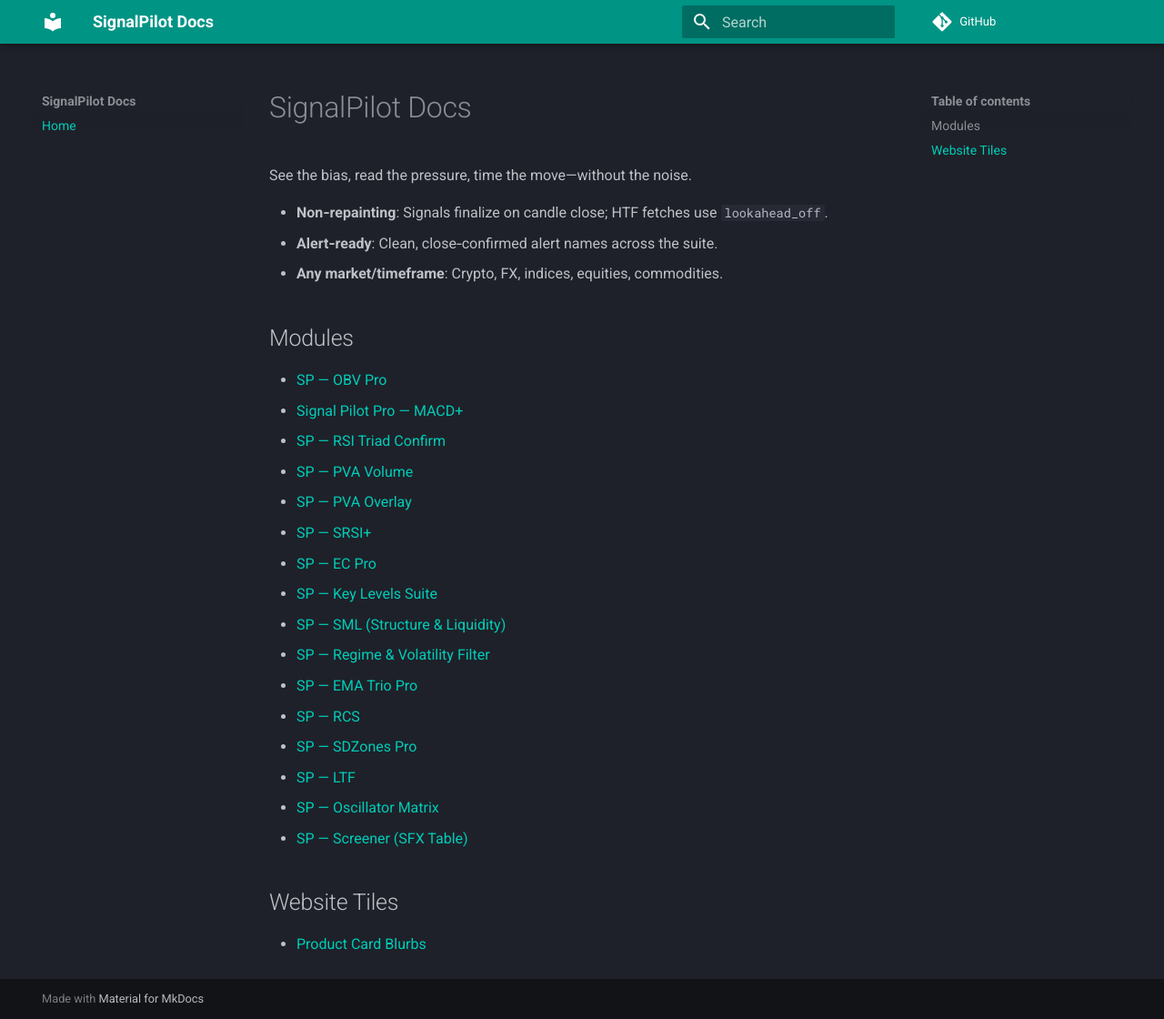
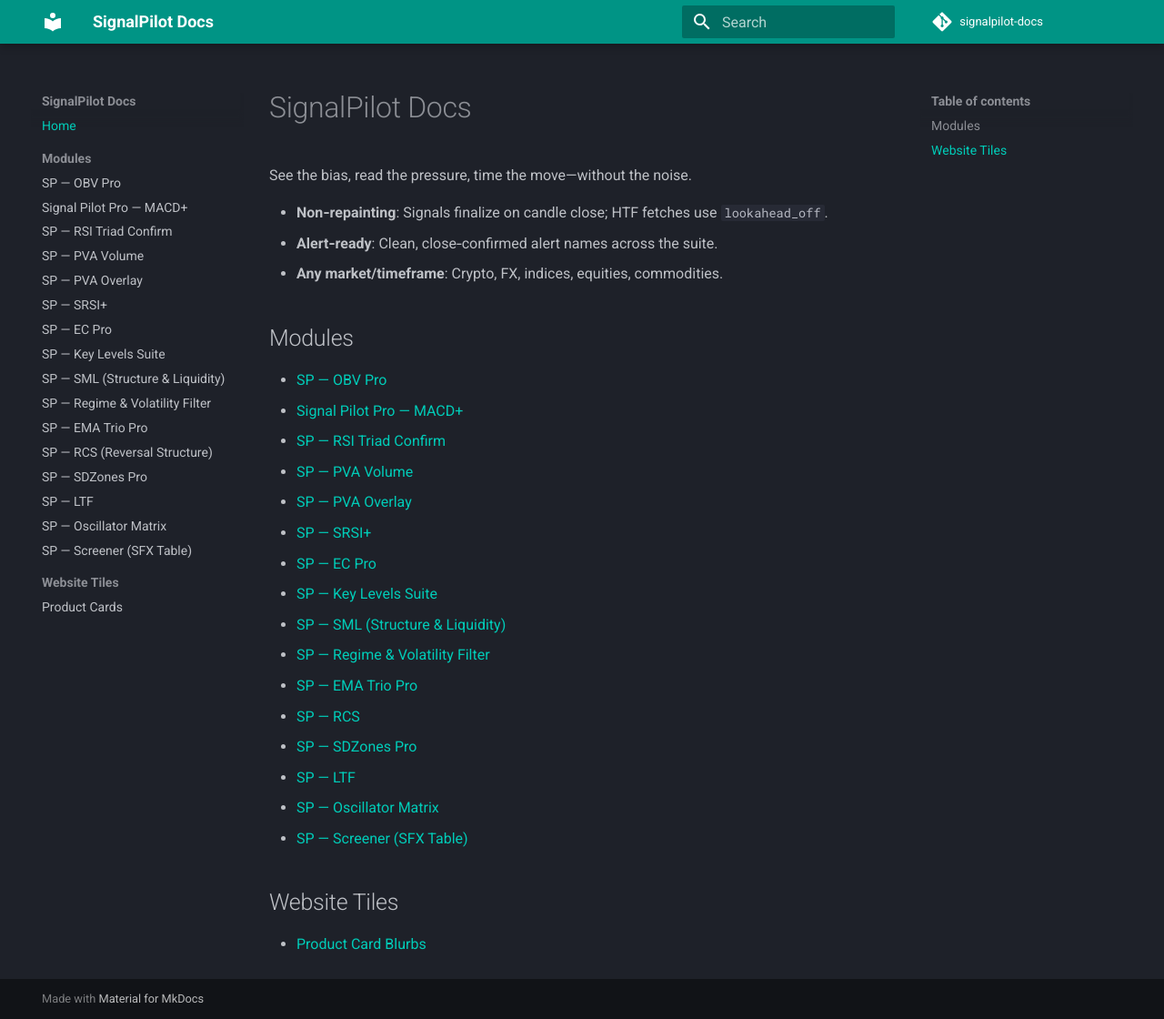
Before and after one commit to Signalpilot/signalpilot-docs, an MkDocs documentation site: the page built from docs/index.md, in a window 1280 px wide and 1120 px high. Shown: the whole window at 91% size. Built offline with MkDocs 1.6.1 and Material for MkDocs 9.7.7, drawn with Linux system fonts in a browser that asks for light colours; comment, search, counter and statistics services are not loaded.

Commit message:
Update mkdocs.yml

```diff
--- a/mkdocs.yml
+++ b/mkdocs.yml
@@ -1,13 +1,54 @@
+# mkdocs.yml
 site_name: SignalPilot Docs
+site_description: Non‑repainting, alert‑ready TradingView indicators for any market/timeframe.
 site_url: https://signalpilot.github.io/signalpilot-docs/
 repo_url: https://github.com/Signalpilot/signalpilot-docs
+repo_name: signalpilot-docs
+
 theme:
   name: material
+  features:
+    - navigation.top
+    - navigation.instant
+    - navigation.sections
+    - content.code.copy
+    - search.suggest
+    - search.highlight
   palette:
     - scheme: slate
       primary: teal
       accent: cyan
+
 plugins:
   - search
+
+markdown_extensions:
+  - admonition
+  - attr_list
+  - footnotes
+  - md_in_html
+  - tables
+  - toc:
+      permalink: true
+
 nav:
   - Home: index.md
+  - Modules:
+    - SP — OBV Pro: sp-obv-pro.md
+    - Signal Pilot Pro — MACD+: spp-macd-plus.md
+    - SP — RSI Triad Confirm: sp-rsi-triad-confirm.md
+    - SP — PVA Volume: sp-pva-volume.md
+    - SP — PVA Overlay: sp-pva-overlay.md
+    - SP — SRSI+: sp-srsi-plus.md
+    - SP — EC Pro: sp-ec-pro.md
+    - SP — Key Levels Suite: sp-key-levels-suite.md
+    - SP — SML (Structure & Liquidity): sp-sml-structure-liquidity.md
+    - SP — Regime & Volatility Filter: sp-regime-vol-filter.md
+    - SP — EMA Trio Pro: sp-ema-trio-pro.md
+    - SP — RCS (Reversal Structure): sp-rcs-reversal-structure.md
+    - SP — SDZones Pro: sp-sdzones-pro.md
+    - SP — LTF: sp-ltf.md
+    - SP — Oscillator Matrix: sp-oscillator-matrix.md
+    - SP — Screener (SFX Table): sp-screener-sfx.md
+  - Website Tiles:
+    - Product Cards: _product-cards.md
```
